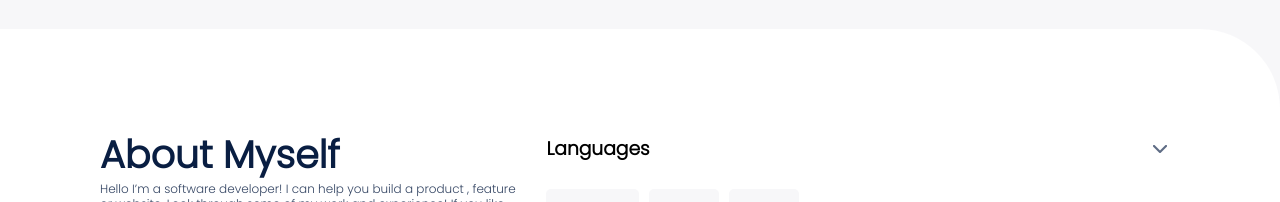
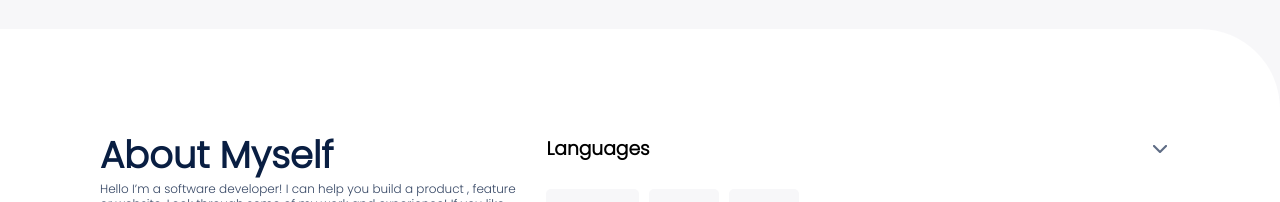
Before and after one commit to Frelly0/portfolio_project, a website: page index.html in a window 1280 px wide. Shown: the part 2680-2882 px from the top of the page. Drawn offline with nearby package versions, Linux system fonts and the light colour scheme; a web font is replaced by a local one.

Commit message:
Changes made in style.css

```diff
--- a/style.css
+++ b/style.css
@@ -215,7 +215,7 @@ header {
 
 .about .left h2 {
   font-weight: 700;
-  font-size: 38px;
+  font-size: 37px;
   line-height: 52px;
   display: flex;
   align-items: center;
```
